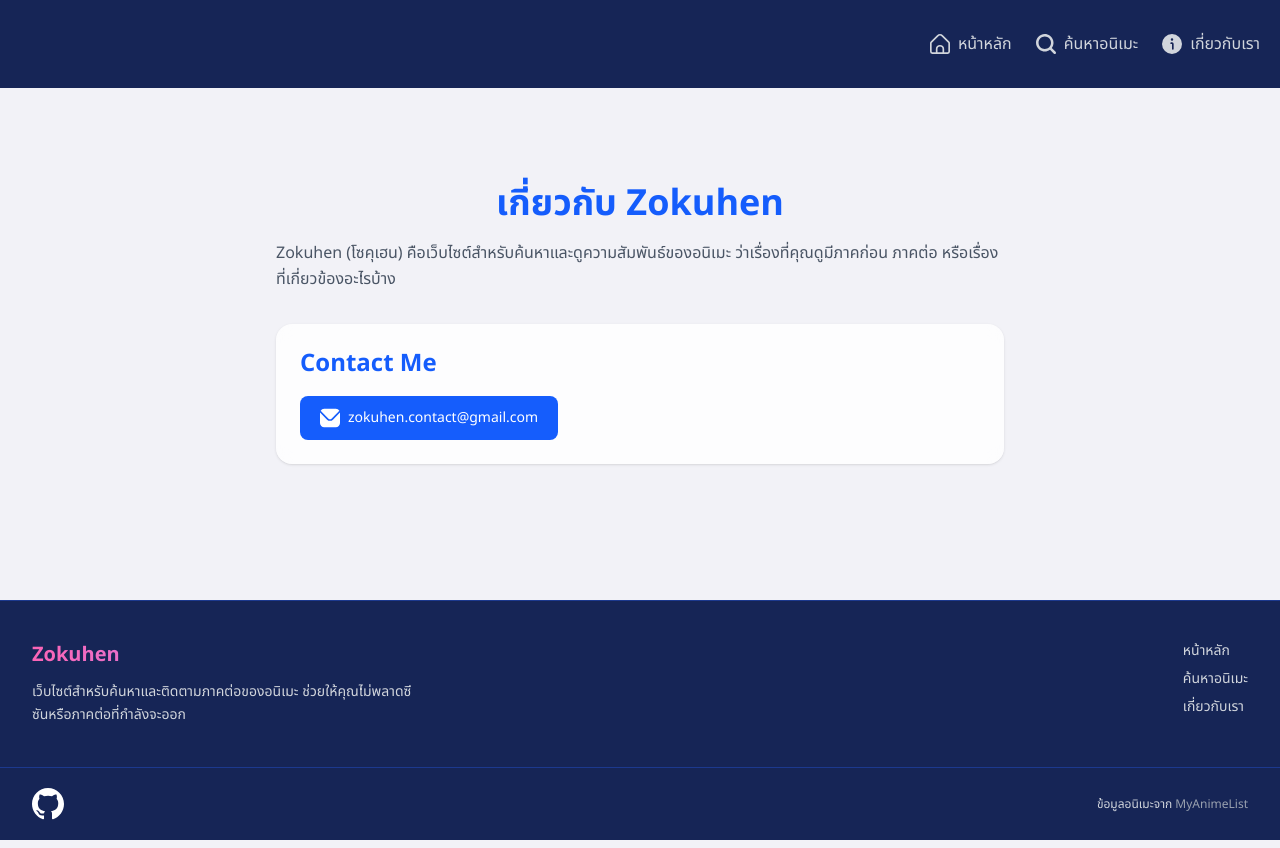
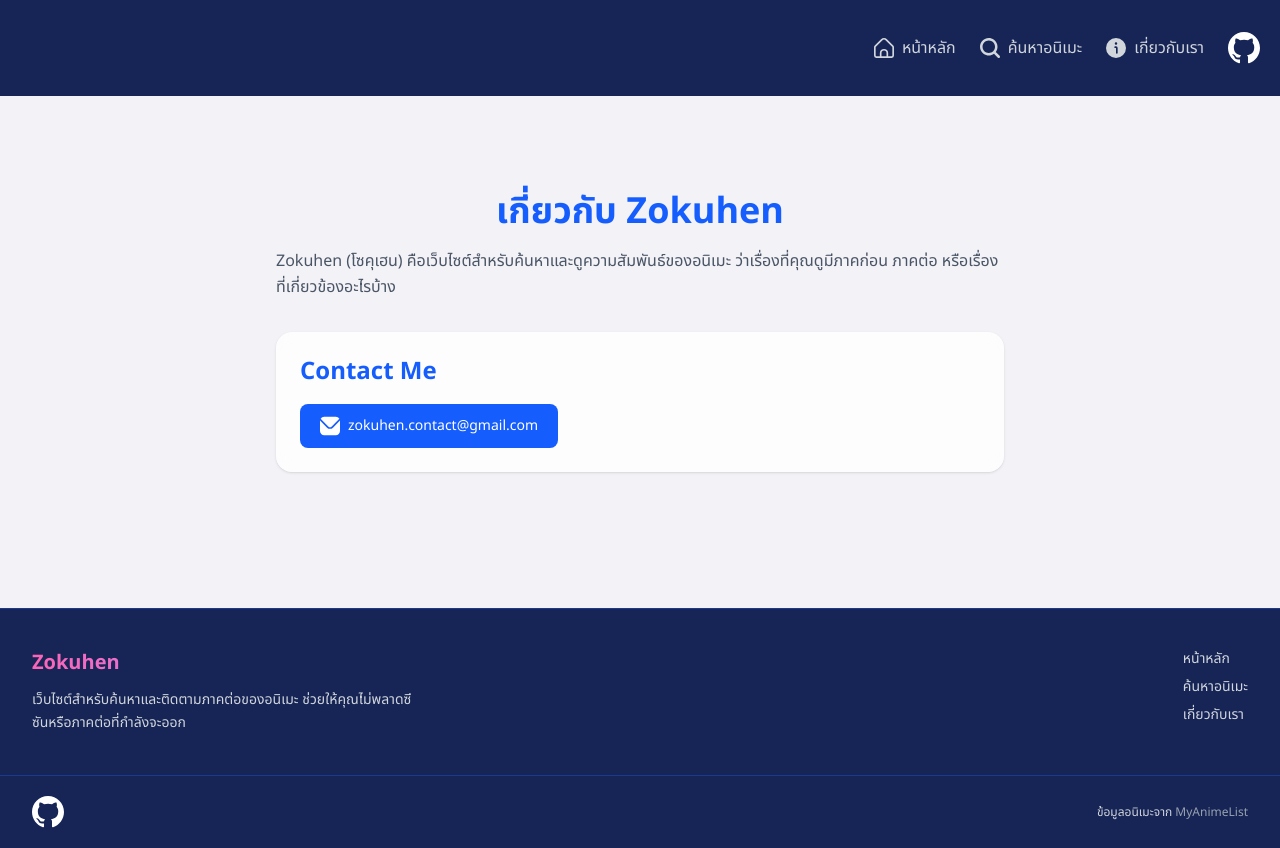
Before and after one commit to Maimeetang/zokuhen, a Next.js app: page /about in a window 1280 px wide. Built offline with nearby package versions, Linux system fonts and the light colour scheme.

Commit message:
add github to navbar

```diff
--- a/src/components/navbar.tsx
+++ b/src/components/navbar.tsx
@@ -54,6 +54,25 @@ export default function Navbar() {
         </svg>
         เกี่ยวกับเรา
       </Link>
+
+      <a
+        href="https://github.com/Maimeetang/zokuhen"
+        target="_blank"
+        aria-label="GitHub Repository"
+      >
+        <svg
+          viewBox="0 0 16 16"
+          fill="none"
+          xmlns="http://www.w3.org/2000/svg"
+          className="h-8 w-8 fill-current text-white transition-opacity hover:opacity-80"
+        >
+          <path
+            fillRule="evenodd"
+            clipRule="evenodd"
+            d="M8 0C3.58 0 0 3.58 0 8C0 11.54 2.29 14.53 5.47 15.59C5.87 15.66 6.02 15.42 6.02 15.21C6.02 15.02 6.01 14.39 6.01 13.72C4 14.09 3.48 13.23 3.32 12.78C3.23 12.55 2.84 11.84 2.5 11.65C2.22 11.5 1.82 11.13 2.49 11.12C3.12 11.11 3.57 11.7 3.72 11.94C4.44 13.15 5.59 12.81 6.05 12.6C6.12 12.08 6.33 11.73 6.56 11.53C4.78 11.33 2.92 10.64 2.92 7.58C2.92 6.71 3.23 5.99 3.74 5.43C3.66 5.23 3.38 4.41 3.82 3.31C3.82 3.31 4.49 3.1 6.02 4.13C6.66 3.95 7.34 3.86 8.02 3.86C8.7 3.86 9.38 3.95 10.02 4.13C11.55 3.09 12.22 3.31 12.22 3.31C12.66 4.41 12.38 5.23 12.3 5.43C12.81 5.99 13.12 6.7 13.12 7.58C13.12 10.65 11.25 11.33 9.47 11.53C9.76 11.78 10.01 12.26 10.01 13.01C10.01 14.08 10 14.94 10 15.21C10 15.42 10.15 15.67 10.55 15.59C13.71 14.53 16 11.53 16 8C16 3.58 12.42 0 8 0Z"
+          />
+        </svg>
+      </a>
     </div>
   );
 }
```
